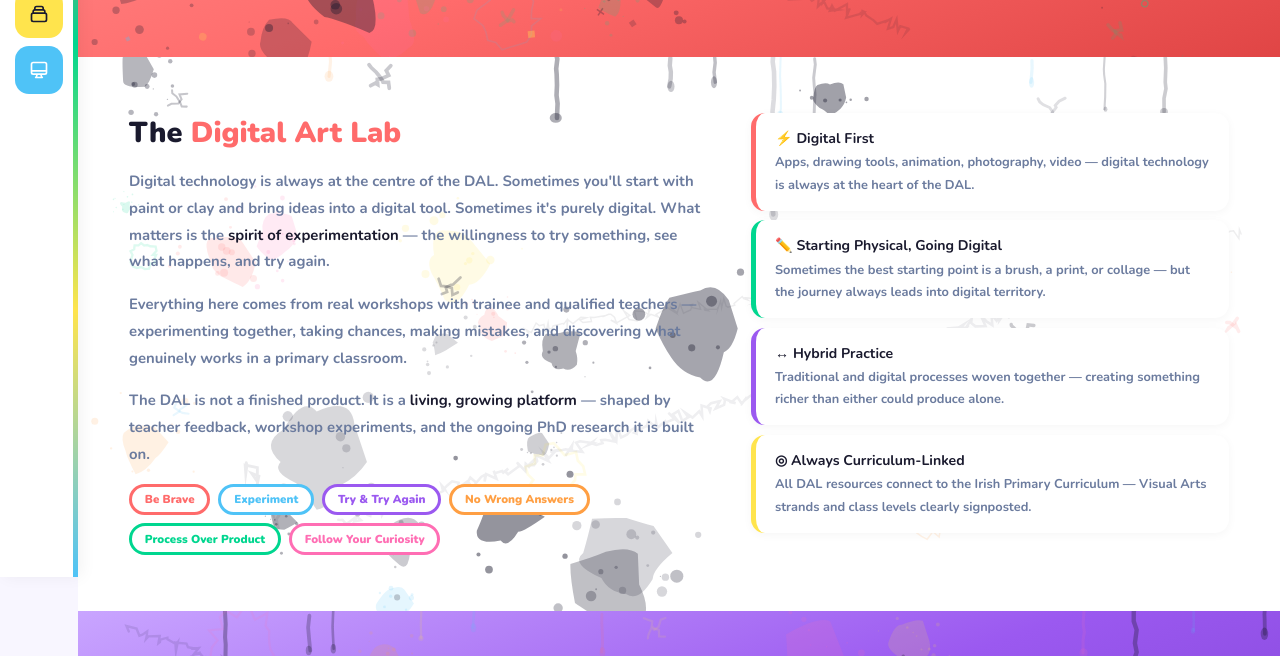
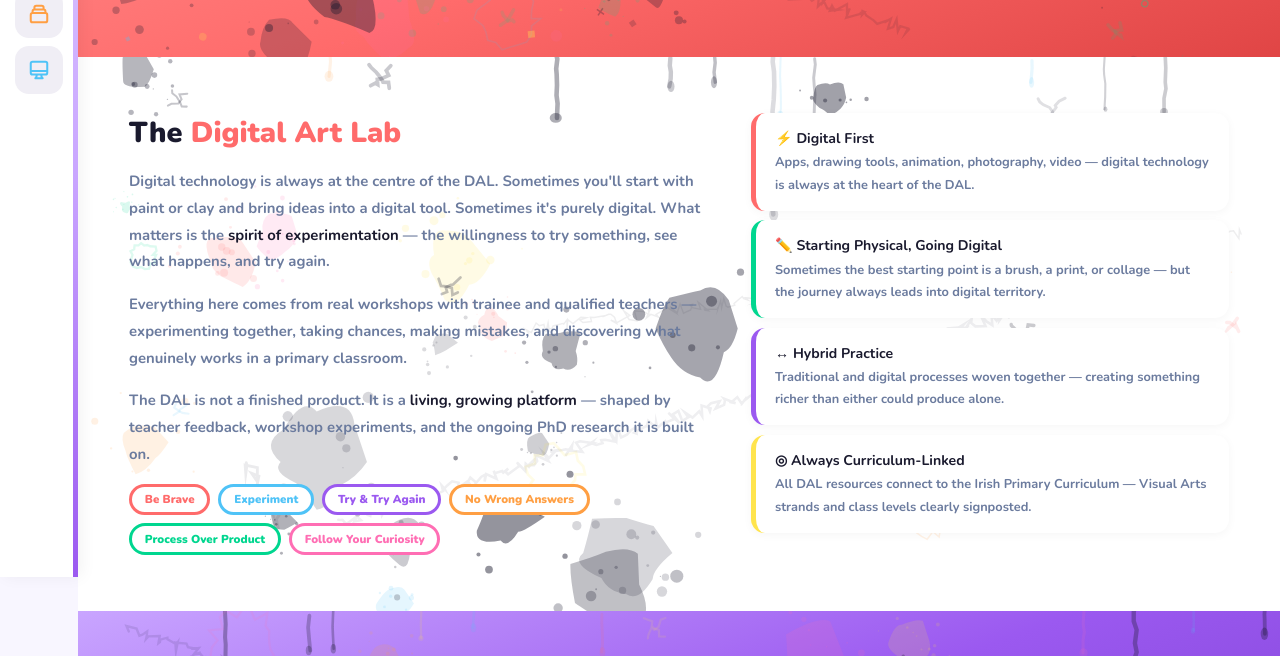
Before and after one commit to colin-macaulay-dcu/digital-art-lab-21, a plain HTML site: page about.html in a window 1280 px wide. Shown: the part 223-879 px from the top of the page. Drawn offline with nearby package versions, Linux system fonts and the light colour scheme.

Commit message:
Add files via upload

```diff
--- a/about.html
+++ b/about.html
@@ -8,15 +8,15 @@
 body,h1,h2,h3,h4,h5,h6,p,span,div,li,a,button,small,b,strong,em{font-family:'Nunito',sans-serif}
 body{background:#F8F6FF;color:var(--navy);overflow-x:hidden}a{text-decoration:none;color:inherit}
 .sidebar{position:fixed;left:0;top:0;bottom:0;width:78px;background:var(--white);z-index:200;display:flex;flex-direction:column;align-items:center;padding:1rem 0;box-shadow:4px 0 15px rgba(0,0,0,.05)}
-.sidebar::after{content:'';position:absolute;right:0;top:0;bottom:0;width:5px;background:linear-gradient(180deg,var(--coral),var(--green),var(--yellow),var(--blue))}
+.sidebar::after{content:'';position:absolute;right:0;top:0;bottom:0;width:5px;background:linear-gradient(180deg,#e0d0ff,#c9a5ff,#9B59F0)}
 .sl{font-size:.6rem;font-weight:900;text-align:center;color:var(--navy);margin-bottom:1rem}
 .sn{display:flex;flex-direction:column;align-items:center;gap:.5rem;list-style:none;flex:1}
 .sn a{width:48px;height:48px;border-radius:14px;display:flex;align-items:center;justify-content:center;transition:all .2s;position:relative;color:var(--white)}
-.sn a:hover{transform:scale(1.1);filter:brightness(1.15)}
-.sn a svg{width:20px;height:20px;fill:none;stroke:currentColor;stroke-width:2;stroke-linecap:round;stroke-linejoin:round}
+.sn a:hover{transform:scale(1.1);background:#e8e4f0}
+.sn a svg{width:22px;height:22px;fill:none;stroke:currentColor;stroke-width:2.2;stroke-linecap:round;stroke-linejoin:round}
 .sn a .t{position:absolute;left:60px;background:var(--navy);color:var(--white);padding:.25rem .6rem;border-radius:6px;font-size:.65rem;font-weight:800;white-space:nowrap;opacity:0;pointer-events:none;transition:all .15s;transform:translateX(-4px);z-index:999}
 .sn a:hover .t{opacity:1;transform:translateX(0)}
-.s-home{background:var(--navy)}.s-about{background:var(--coral)}.s-approach{background:var(--green)}.s-resources{background:var(--yellow);color:var(--navy)!important}.s-research{background:var(--blue)}
+.s-home{background:#f0eef5;color:var(--navy)!important}.s-about{background:#f0eef5;color:var(--coral)!important}.s-approach{background:#f0eef5;color:var(--green)!important}.s-resources{background:#f0eef5;color:var(--orange)!important}.s-research{background:#f0eef5;color:var(--blue)!important}
 .main{margin-left:78px}
 .page-hero{position:relative;padding:4rem 2.5rem 3rem;text-align:center;overflow:hidden;min-height:35vh;display:flex;flex-direction:column;align-items:center;justify-content:center}
 .page-hero canvas{position:absolute;inset:0;width:100%;height:100%;pointer-events:none}
```
Also changed, not shown: approach.html (+4 -4 lines), index.html (+4 -4 lines), research.html (+4 -4 lines), resources.html (+4 -4 lines), talking-avatar.html (+4 -4 lines).
